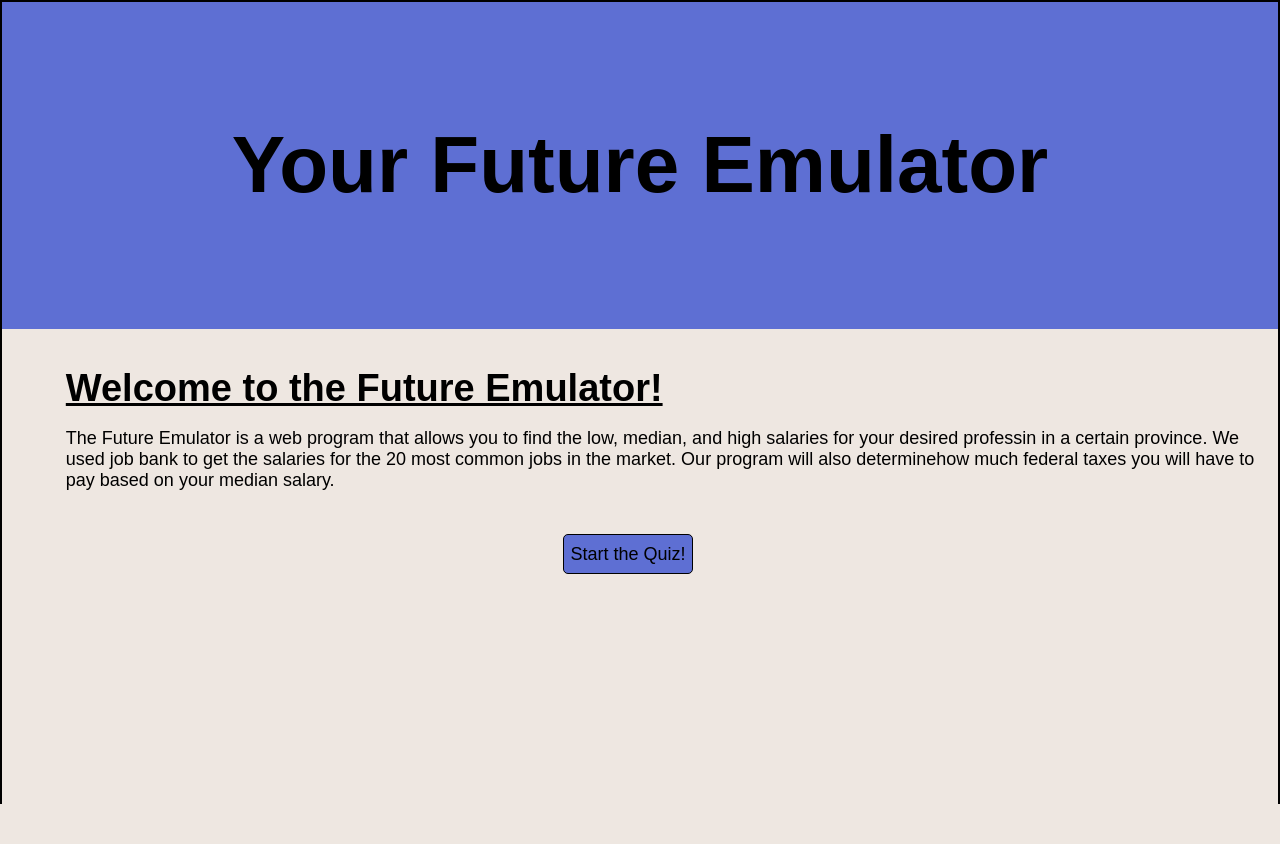
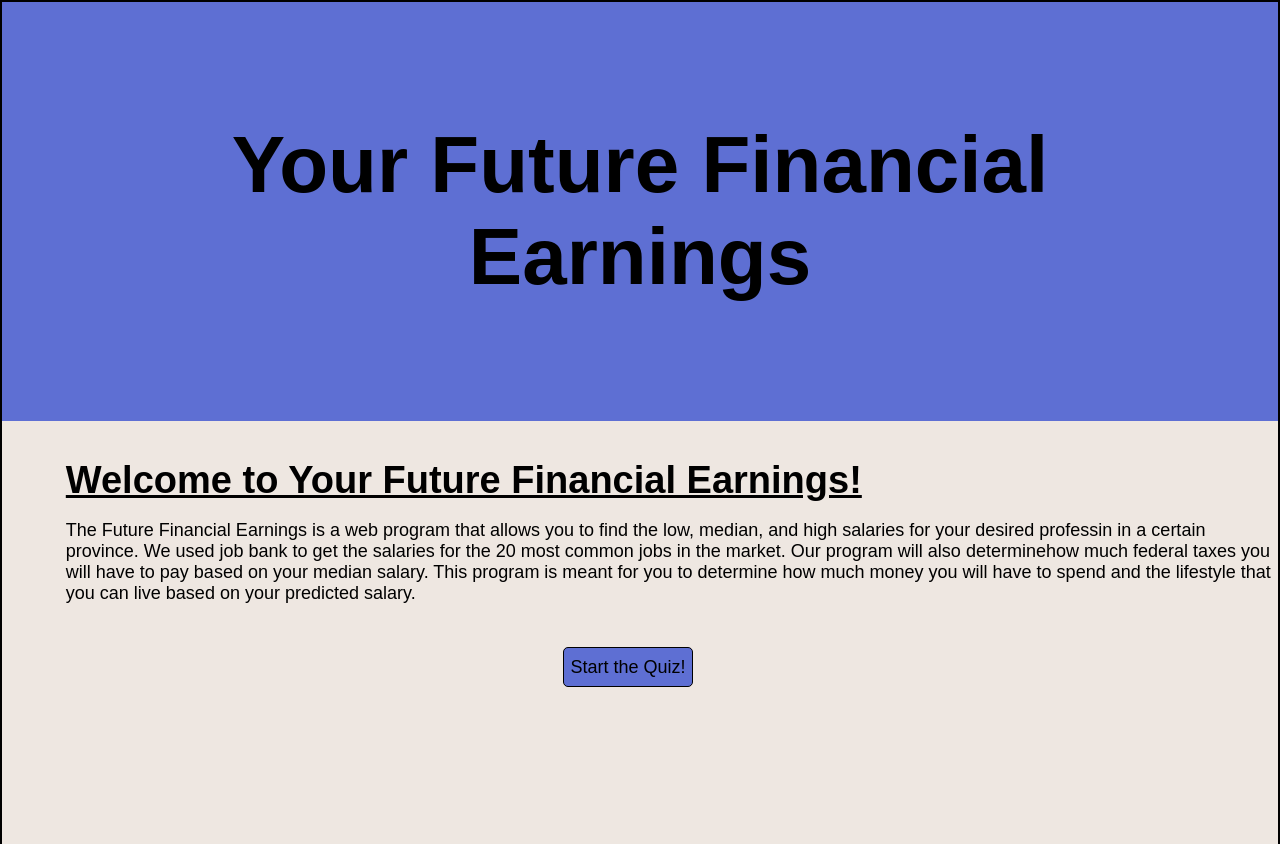
Before and after one commit to parshva-s/hackathonBeta, a Flask app: page / in a window 1280 px wide. Shown: the top 844 px of the page. Before the commit the page ends 804 px from the top, so only its background shows below. Run offline with Flask 2, Linux system fonts and the light colour scheme.

Commit message:
Add files via upload

```diff
--- a/app.py
+++ b/app.py
@@ -51,6 +51,9 @@ def salary(job,provinceincanada):
         if salary.find('.'):
             hourlywage=True
             salary=salary.strip()
+        if salary.find(","):
+            salary=salary.replace(',','')
+            salary=salary.strip()
         actualwage.append(salary)
     actual_wages=[actualwage[i:i+3] for i in range(0, len(actualwage), 3)]
     newdict=dict(zip(officialprovinces,actual_wages))
@@ -68,6 +71,8 @@ def salary(job,provinceincanada):
         if sal < 1000:
             sal=int(sal*40*50)
             annualSalaryList.append(sal)
+        else:
+            annualSalaryList.append(sal)
     return(annualSalaryList)
 
 if __name__ == "__main__":
--- a/static/styles.css
+++ b/static/styles.css
@@ -42,9 +42,13 @@ h3 {
     border: 0.5px solid;
     height: 40px;
     border-radius: 5px;
-    margin-left: 24%;
+    margin-left: 27%;
     margin-bottom: 2%;
     margin-top: 2%;
+}
+
+#prov {
+    padding-left: 5%;
 }
 
 #divInputs {
--- a/templates/index.html
+++ b/templates/index.html
@@ -3,19 +3,20 @@
     <head>
         <link rel="stylesheet" href="{{ url_for('static', filename='styles.css') }}" />
         <link rel="preconnect" href="https://fonts.googleapis.com">
-        <title id="titleMain">Future Emulator</title>
+        <title id="titleMain">Future Financial Earnings</title>
     </head>
     <body>
         <div id="divHeading">
-            <h1 id="heading">Your Future Emulator</h1>
+            <h1 id="heading">Your Future Financial Earnings</h1>
           </div>
           <div id="introMessage">
             <h3 id="introHeading" style="text-decoration: underline">
-              Welcome to the Future Emulator!
+              Welcome to Your Future Financial Earnings!
             </h3>
-            <p>The Future Emulator is a web program that allows you to find the low, median, and high salaries for your desired professin in a certain province.
+            <p>The Future Financial Earnings is a web program that allows you to find the low, median, and high salaries for your desired professin in a certain province.
                 We used job bank to get the salaries for the 20 most common jobs in the market. Our program will also determinehow much federal taxes you will
-                have to pay based on your median salary.</p>
+                have to pay based on your median salary. This program is meant for you to determine how much money you will have to spend and the lifestyle that
+                you can live based on your predicted salary.</p>
           </div>
           <div id="divButton">
             <button id="readyButton" onclick="start()">Start the Quiz!</button>
@@ -51,7 +52,7 @@
 
                   </datalist>
                   <!-- <br> -->
-                <label for = "Province">Enter your desired province:</label>
+                <label id="prov" for = "Province">Enter your desired province:</label>
                 <input list="provinces" type = "text" name = "province">
                 <datalist id="provinces">
                     <option value="Alberta"></option>
--- a/templates/next.html
+++ b/templates/next.html
@@ -6,15 +6,15 @@
       href="{{ url_for('static', filename='styles.css') }}"
     />
     <link rel="preconnect" href="https://fonts.googleapis.com" />
-    <title id="emulatorResult">Future Emulator Results</title>
+    <title id="emulatorResult">Future Financial Earnings Results</title>
   </head>
   <body>
     <div id="divHeading">
-      <h1 id="heading">Your Future Emulator</h1>
+      <h1 id="heading">Your Future Financial Earnings</h1>
     </div>
     <div id="introMessage">
       <h3 id="introHeading" style="text-decoration: underline">
-        Your Future Emulator Results
+        Your Future Financial Earnings Results
       </h3>
       <p>
         Using the job bank database, we were able to determine the annual
```
